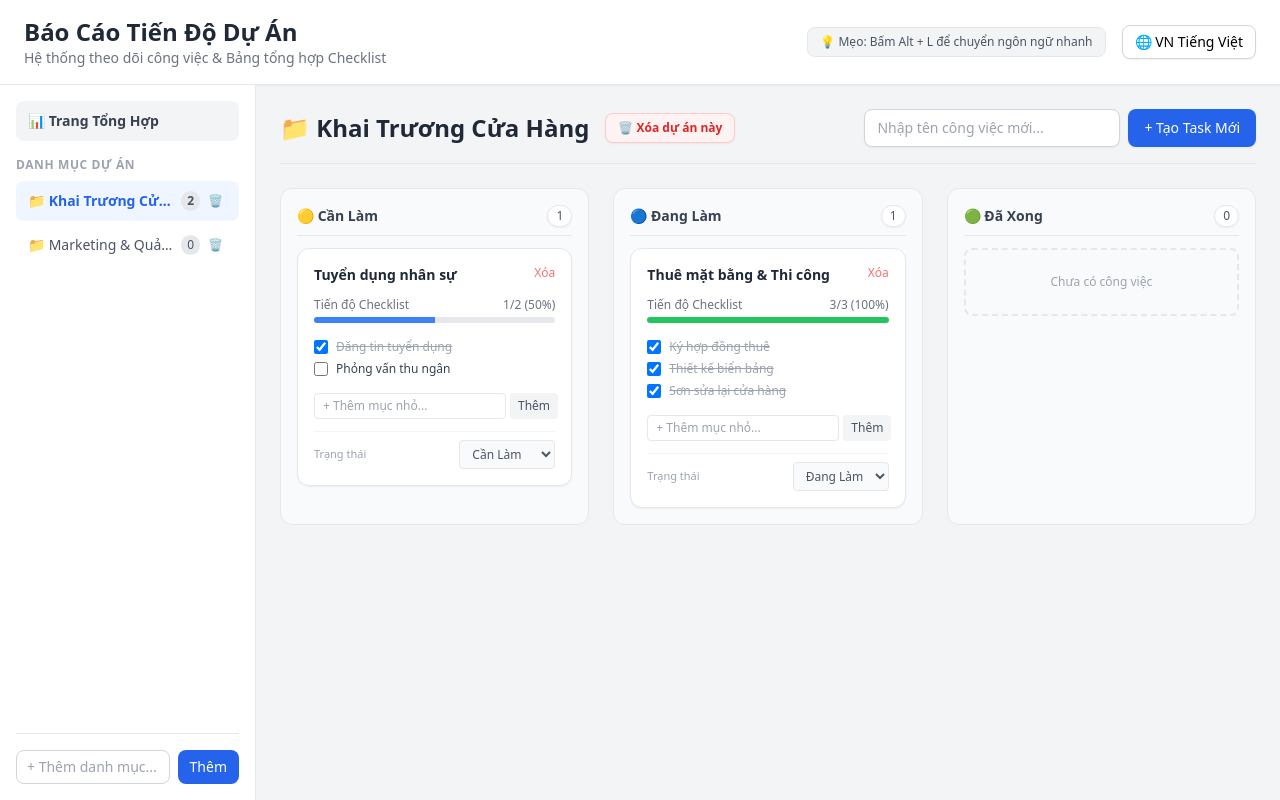
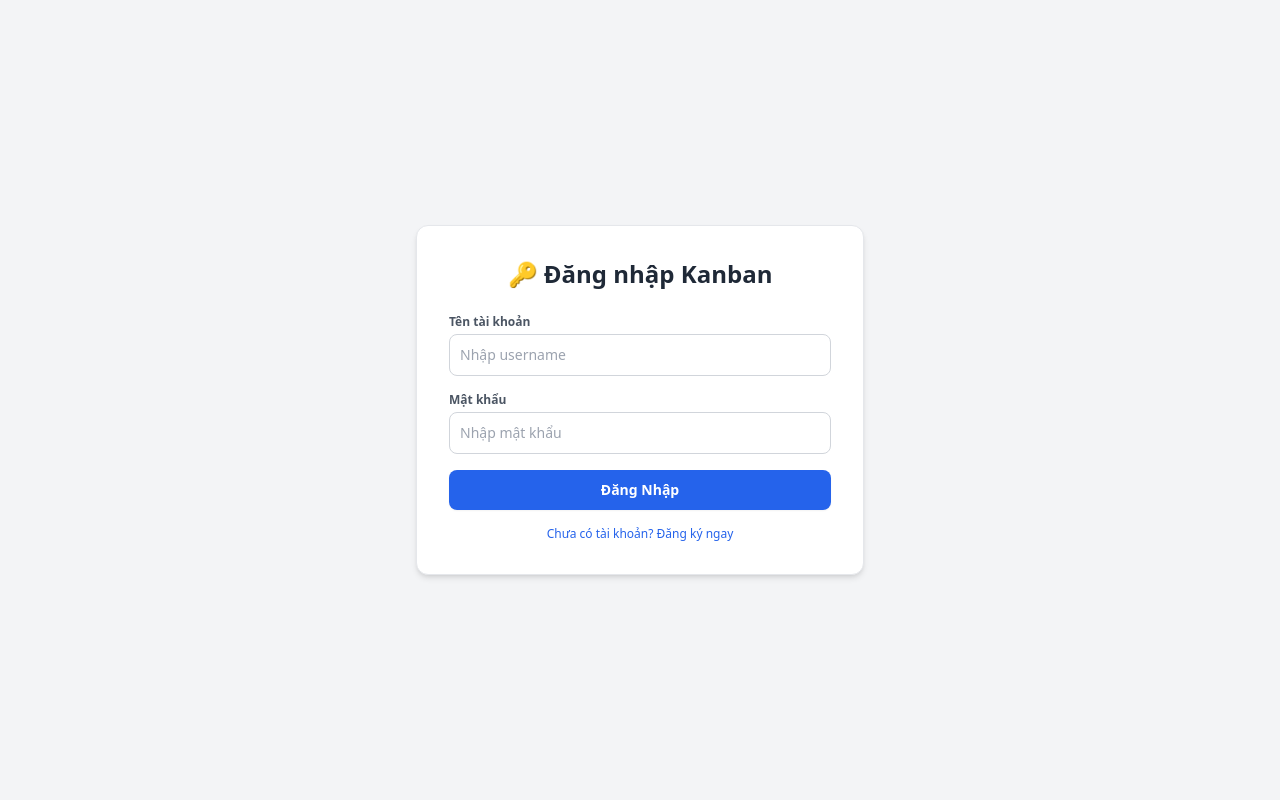
Before and after one commit to Chinguyen9213/D-n-1, a React (Vite) app in the folder frontend/: page / in a window 1280 px wide. Built offline with nearby package versions, Linux system fonts and the light colour scheme.

Commit message:
Update App.jsx

```diff
--- a/frontend/src/App.jsx
+++ b/frontend/src/App.jsx
@@ -1,13 +1,16 @@
 import React, { useState, useEffect, Suspense } from 'react';
 import { useTranslation } from 'react-i18next';
 import { useLanguageShortcut } from './useLanguageShortcut';
+
+// Thay bằng URL Backend Render của bạn sau khi deploy
+const API_URL = 'https://kanban-backend-xxxx.onrender.com/api';
 
 // Helper dịch có Timeout (không lo đơ app nếu API lỗi)
 async function autoTranslateText(text, targetLang) {
   if (!text || !text.trim()) return text;
 
   const controller = new AbortController();
-  const timeoutId = setTimeout(() => controller.abort(), 3000); // Hạn giờ 3 giây
+  const timeoutId = setTimeout(() => controller.abort(), 3000);
 
   try {
     const langPair = targetLang === 'ja' ? 'vi|ja' : 'ja|vi';
@@ -26,7 +29,101 @@
   return text;
 }
 
-function MainApp() {
+// -------------------------------------------------------------
+// FORM ĐĂNG NHẬP / ĐĂNG KÝ (Mới bổ sung)
+// -------------------------------------------------------------
+function AuthForm({ onLoginSuccess }) {
+  const [isRegister, setIsRegister] = useState(false);
+  const [username, setUsername] = useState('');
+  const [password, setPassword] = useState('');
+  const [message, setMessage] = useState('');
+
+  const handleSubmit = async (e) => {
+    e.preventDefault();
+    setMessage('');
+    const endpoint = isRegister ? '/register' : '/login';
+
+    try {
+      const res = await fetch(`${API_URL}${endpoint}`, {
+        method: 'POST',
+        headers: { 'Content-Type': 'application/json' },
+        body: JSON.stringify({ username, password }),
+      });
+      const data = await res.json();
+
+      if (!res.ok) throw new Error(data.message || 'Có lỗi xảy ra');
+
+      if (isRegister) {
+        setMessage('Đăng ký thành công! Hãy đăng nhập.');
+        setIsRegister(false);
+      } else {
+        localStorage.setItem('token', data.token);
+        localStorage.setItem('username', data.username);
+        onLoginSuccess(data.username);
+      }
+    } catch (err) {
+      setMessage(err.message);
+    }
+  };
+
+  return (
+    <div className="min-h-screen bg-gray-100 flex items-center justify-center p-4">
+      <div className="bg-white p-8 rounded-xl shadow-md w-full max-w-md border border-gray-200">
+        <h2 className="text-2xl font-bold text-center text-gray-800 mb-6">
+          {isRegister ? '📝 Đăng ký Tài khoản' : '🔑 Đăng nhập Kanban'}
+        </h2>
+        {message && (
+          <div className={`p-3 rounded-lg text-xs font-semibold mb-4 text-center ${
+            message.includes('thành công') ? 'bg-green-100 text-green-700' : 'bg-red-100 text-red-700'
+          }`}>
+            {message}
+          </div>
+        )}
+        <form onSubmit={handleSubmit} className="space-y-4">
+          <div>
+            <label className="block text-xs font-semibold text-gray-600 mb-1">Tên tài khoản</label>
+            <input
+              type="text"
+              required
+              value={username}
+              onChange={(e) => setUsername(e.target.value)}
+              className="w-full border border-gray-300 rounded-lg p-2.5 text-sm focus:outline-none focus:border-blue-500"
+              placeholder="Nhập username"
+            />
+          </div>
+          <div>
+            <label className="block text-xs font-semibold text-gray-600 mb-1">Mật khẩu</label>
+            <input
+              type="password"
+              required
+              value={password}
+              onChange={(e) => setPassword(e.target.value)}
+              className="w-full border border-gray-300 rounded-lg p-2.5 text-sm focus:outline-none focus:border-blue-500"
+              placeholder="Nhập mật khẩu"
+            />
+          </div>
+          <button
+            type="submit"
+            className="w-full bg-blue-600 hover:bg-blue-700 text-white font-semibold py-2.5 rounded-lg text-sm transition-colors shadow-sm"
+          >
+            {isRegister ? 'Tạo Tài Khoản' : 'Đăng Nhập'}
+          </button>
+        </form>
+        <p
+          onClick={() => setIsRegister(!isRegister)}
+          className="mt-4 text-center text-xs text-blue-600 hover:underline cursor-pointer font-medium"
+        >
+          {isRegister ? 'Đã có tài khoản? Đăng nhập ngay' : 'Chưa có tài khoản? Đăng ký ngay'}
+        </p>
+      </div>
+    </div>
+  );
+}
+
+// -------------------------------------------------------------
+// GIAO DIỆN CHÍNH KANBAN APP (Giữ nguyên toàn bộ logic cũ)
+// -------------------------------------------------------------
+function MainApp({ user, onLogout }) {
   const { t, i18n } = useTranslation();
   useLanguageShortcut();
 
@@ -76,7 +173,7 @@
     ];
   });
 
-  // 2. TỰ ĐỘNG LƯU VÀO LOCALSTORAGE MỖI KHI DỮ LIỆU THAY ĐỔI
+  // 2. TỰ ĐỘNG LƯU VÀO LOCALSTORAGE
   useEffect(() => {
     localStorage.setItem('kanban_projects', JSON.stringify(projects));
   }, [projects]);
@@ -102,7 +199,6 @@
   const getTaskTitle = (task) => isJa ? (task.titleJa || task.titleVi) : (task.titleVi || task.titleJa);
   const getChecklistText = (item) => isJa ? (item.textJa || item.textVi) : (item.textVi || item.textJa);
 
-  // Xóa dự án
   const handleDeleteProject = (projectId, e) => {
     if (e) {
       e.stopPropagation();
@@ -124,7 +220,6 @@
     }
   };
 
-  // Thêm dự án mới
   const handleAddProject = async (e) => {
     e.preventDefault();
     if (!newProjectName.trim()) return;
@@ -149,7 +244,6 @@
     }
   };
 
-  // Thêm task mới
   const handleAddTask = async (e) => {
     e.preventDefault();
     if (!newTaskTitle.trim()) return;
@@ -180,7 +274,6 @@
     }
   };
 
-  // Thêm checklist
   const handleAddChecklist = async (taskId, e) => {
     e.preventDefault();
     const text = newChecklistText[taskId];
@@ -281,9 +374,15 @@
           <p className="text-sm text-gray-500">{isJa ? 'タスク追跡システム＆チェックリスト総合' : 'Hệ thống theo dõi công việc & Bảng tổng hợp Checklist'}</p>
         </div>
         <div className="flex items-center gap-4">
-          <span className="text-xs bg-gray-100 text-gray-600 px-3 py-1.5 rounded-lg border border-gray-200 hidden sm:inline-block">
-            💡 {isJa ? 'Alt + L キーで言語を素早く切り替えられます' : 'Mẹo: Bấm Alt + L để chuyển ngôn ngữ nhanh'}
+          <span className="text-xs bg-gray-50 border border-gray-200 text-gray-700 px-3 py-1.5 rounded-lg">
+            👤 {user}
           </span>
+          <button
+            onClick={onLogout}
+            className="text-xs text-red-600 hover:bg-red-50 border border-red-200 px-3 py-1.5 rounded-lg font-semibold transition-colors"
+          >
+            Đăng xuất
+          </button>
           <button
             onClick={toggleLanguage}
             className="px-3 py-1.5 text-sm font-medium border border-gray-300 rounded-lg bg-white hover:bg-gray-50 shadow-sm transition-colors"
@@ -666,10 +765,33 @@
   );
 }
 
+// -------------------------------------------------------------
+// MAIN ENTRY POINT (Điều hướng Đăng nhập / App chính)
+// -------------------------------------------------------------
 export default function App() {
+  const [user, setUser] = useState(null);
+
+  useEffect(() => {
+    const savedUser = localStorage.getItem('username');
+    const token = localStorage.getItem('token');
+    if (savedUser && token) {
+      setUser(savedUser);
+    }
+  }, []);
+
+  const handleLogout = () => {
+    localStorage.removeItem('token');
+    localStorage.removeItem('username');
+    setUser(null);
+  };
+
   return (
     <Suspense fallback={<div className="p-6 text-center text-gray-500">Loading...</div>}>
-      <MainApp />
+      {user ? (
+        <MainApp user={user} onLogout={handleLogout} />
+      ) : (
+        <AuthForm onLoginSuccess={(username) => setUser(username)} />
+      )}
     </Suspense>
   );
 }
```
